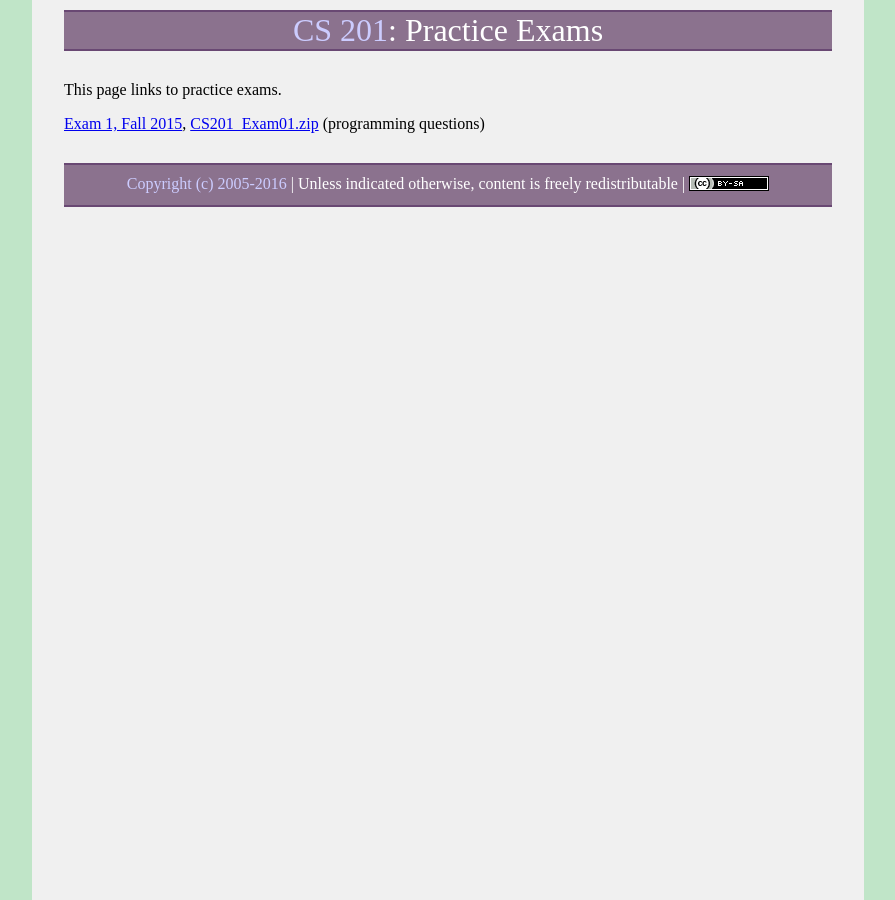
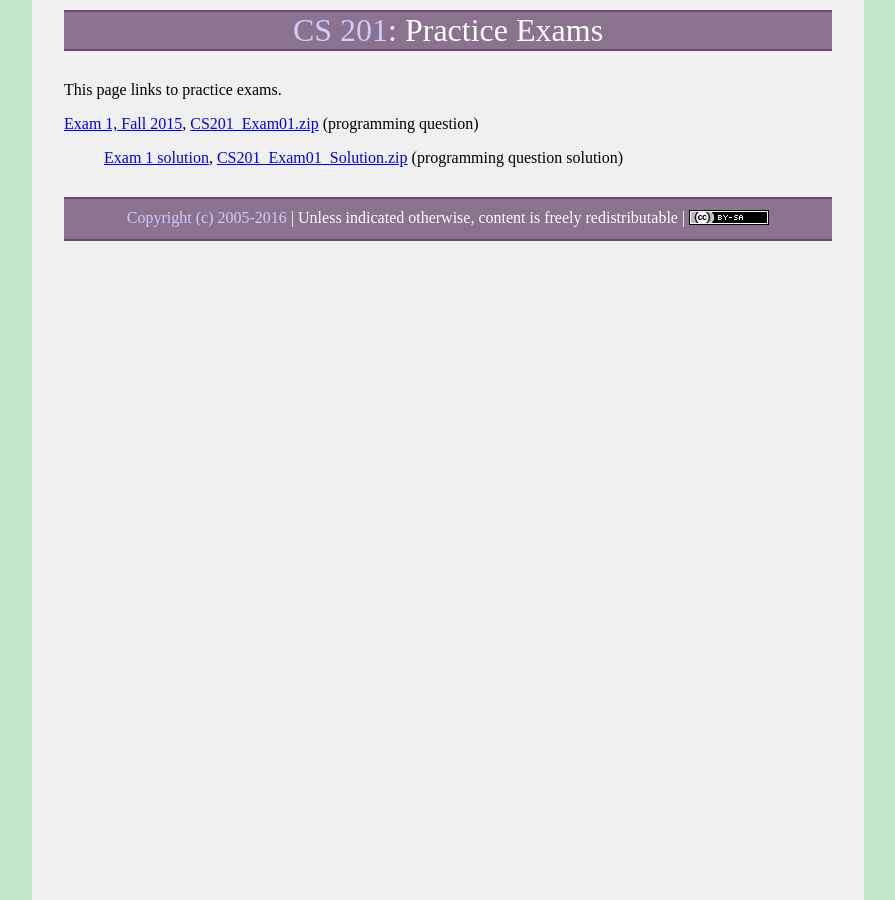
Before and after one commit to ycpcs/cs201-fall2016, a Jekyll site: the page built from practice/index.md, in a window 1280 px wide. Shown: the whole page, without its empty margins (192-1087 px from the left). Built offline with Jekyll 4.4.1, drawn with Linux system fonts in a browser that asks for light colours; some web fonts are replaced.

Commit message:
solution to first practice exam

```diff
--- a/practice/index.md
+++ b/practice/index.md
@@ -5,4 +5,6 @@ title: "Practice Exams"
 
 This page links to practice exams.
 
-[Exam 1, Fall 2015](cs201-fall2015-exam01.pdf), [CS201\_Exam01.zip](CS201_Exam01.zip) (programming questions)
+[Exam 1, Fall 2015](cs201-fall2015-exam01.pdf), [CS201\_Exam01.zip](CS201_Exam01.zip) (programming question)
+
+> [Exam 1 solution](cs201-fall2015-exam01-solution.pdf), [CS201\_Exam01\_Solution.zip](CS201_Exam01_Solution.zip) (programming question solution)
```
Also changed, not shown: 2 other files.
